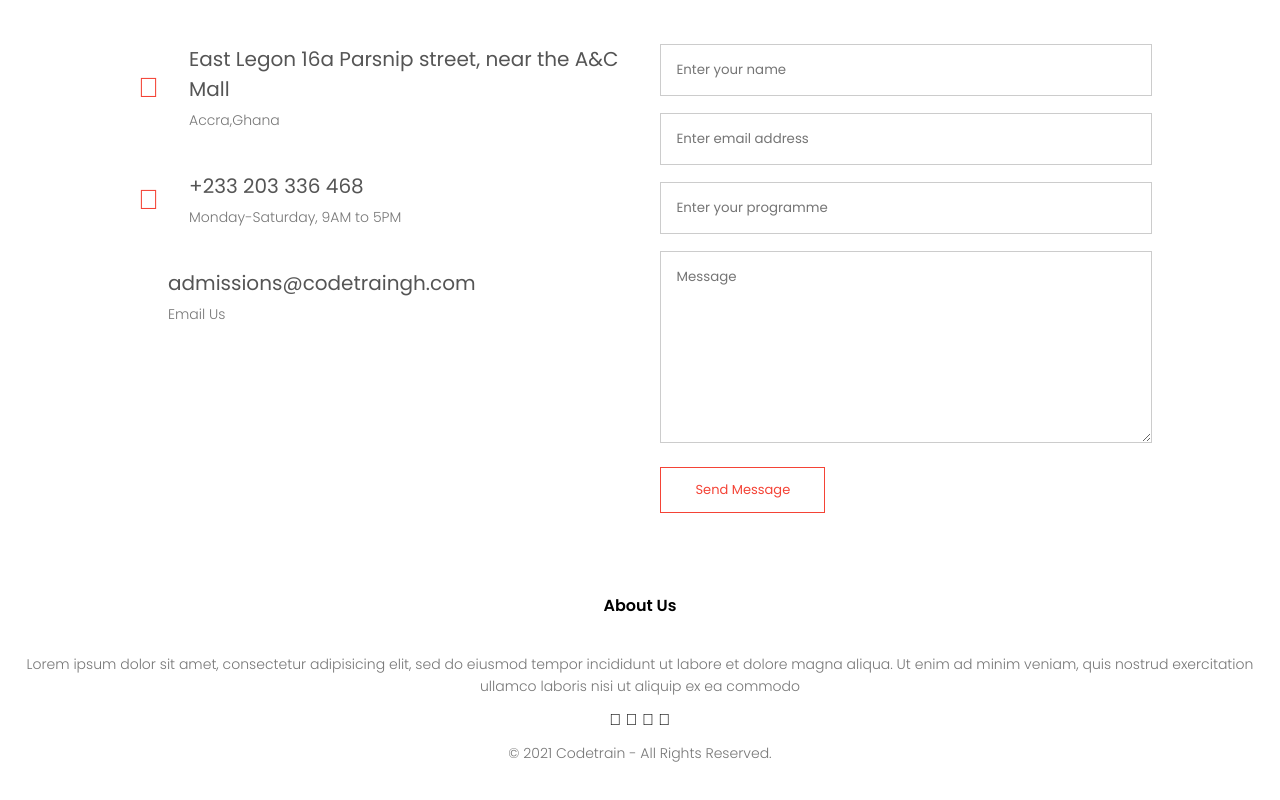
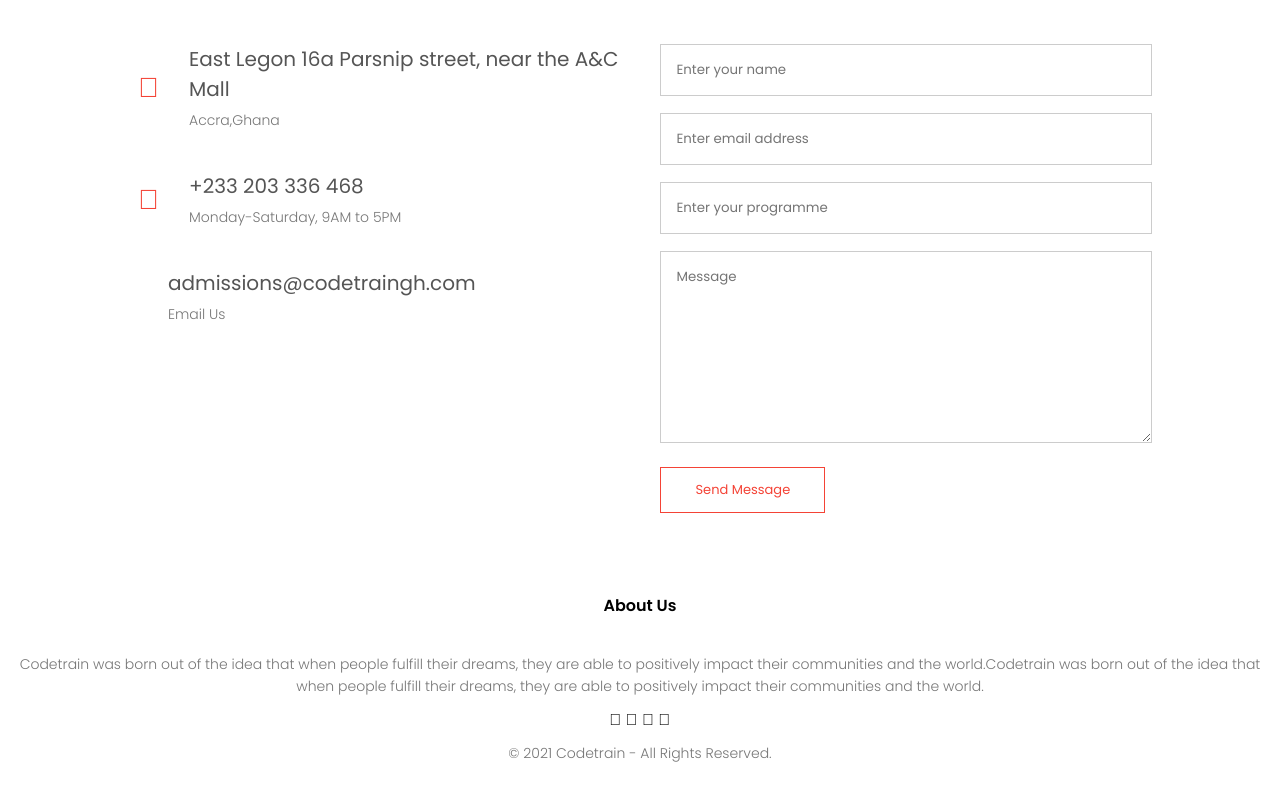
Before and after one commit to Sedinamm/Codetrain-website, a plain HTML site: page contact.html in a window 1280 px wide. Shown: the part 1024-1824 px from the top of the page. Drawn offline with Linux system fonts and the light colour scheme; some icons are missing.

Commit message:
updated text

```diff
--- a/contact.html
+++ b/contact.html
@@ -91,9 +91,11 @@
 <!---Footer-->
 	<section class="footer">
 		<h4>About Us</h4>
-		<p>Lorem ipsum dolor sit amet, consectetur adipisicing elit, sed do eiusmod
-		tempor incididunt ut labore et dolore magna aliqua. Ut enim ad minim veniam,
-		quis nostrud exercitation ullamco laboris nisi ut aliquip ex ea commodo</p>
+		<p>Codetrain was born out of the idea that when
+			people fulfill their dreams, they are able to
+			positively impact their communities and the world.Codetrain was born out of the idea that when
+		people fulfill their dreams, they are able to
+		positively impact their communities and the world.</p>
 		<div class="icons">
 			<i class="fa fa-facebook"></i>
 			<i class="fa fa-instagram"></i>
```
